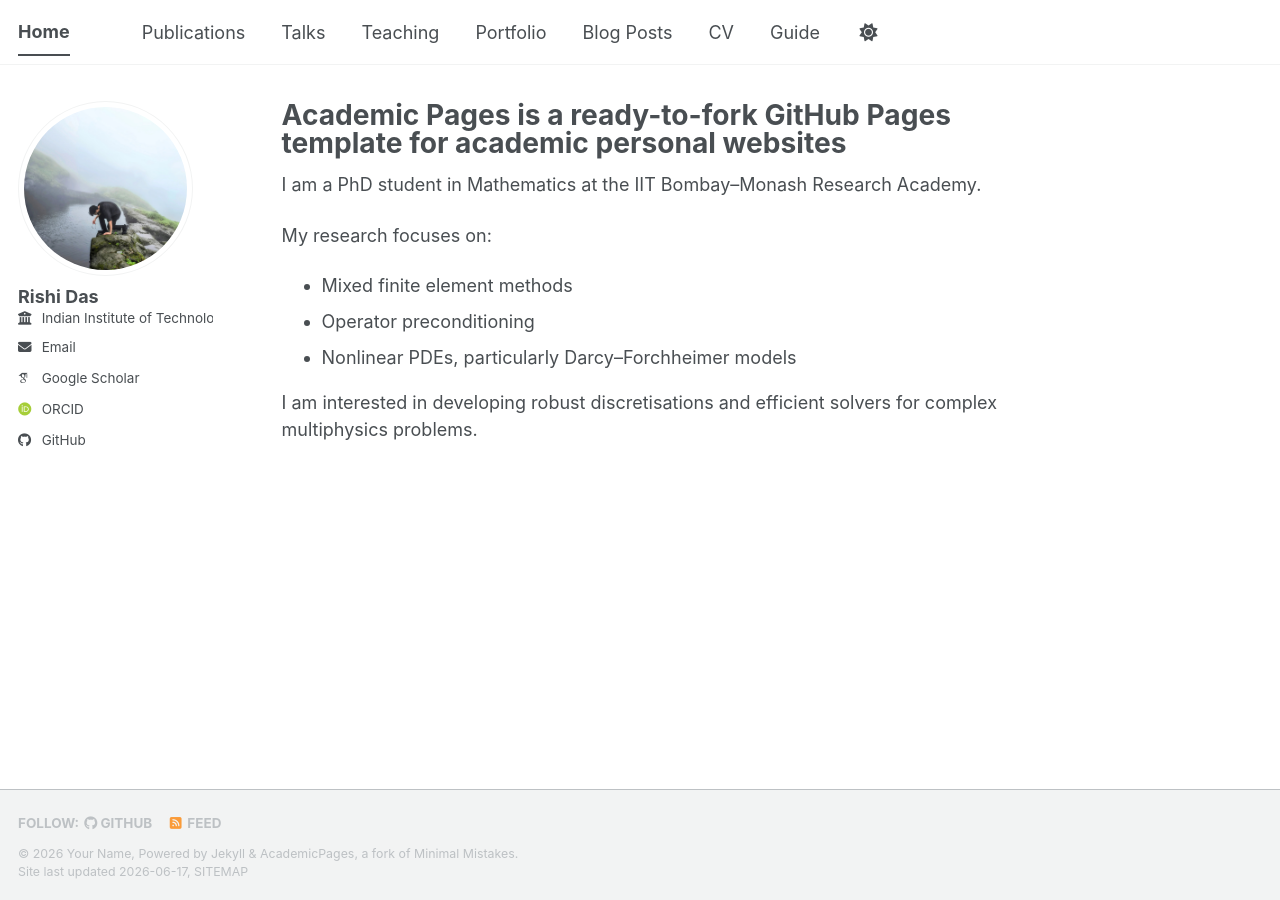
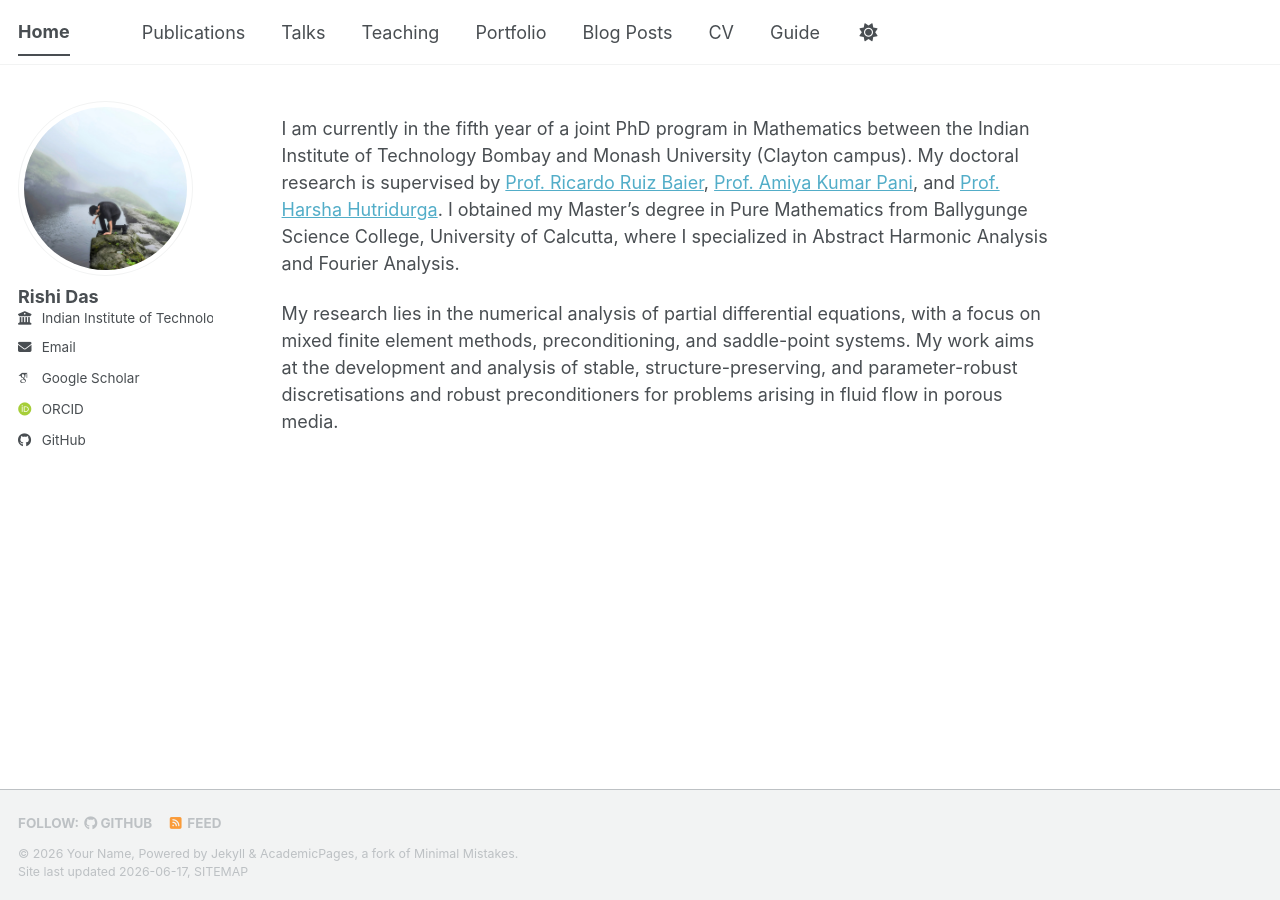
Before and after one commit to rishidas-04/rishidas-04.github.io, a Jekyll site: the page built from _pages/about.md, in a window 1280 px wide. Built offline with Jekyll 4.4.1, drawn with Linux system fonts in a browser that asks for light colours; some web fonts are replaced; a script bundle is joined from its source files by our own code; library files that are not in the unit come from our copies.

Commit message:
Revise about page content and title
Updated the title and expanded the research description for clarity.

```diff
--- a/_pages/about.md
+++ b/_pages/about.md
@@ -1,16 +1,11 @@
 ---
 permalink: /
-title: "Academic Pages is a ready-to-fork GitHub Pages template for academic personal websites"
+title: ""
 author_profile: true
 redirect_from:
   - /about/
   - /about.html
 ---
-I am a PhD student in Mathematics at the IIT Bombay–Monash Research Academy.
+I am currently in the fifth year of a joint PhD program in Mathematics between the Indian Institute of Technology Bombay and Monash University (Clayton campus). My doctoral research is supervised by [Prof. Ricardo Ruiz Baier](https://ruizbaier.github.io/), [Prof. Amiya Kumar Pani](https://www.bits-pilani.ac.in/goa/amiya-kumar-pani), and [Prof. Harsha Hutridurga](https://hutridurga.wordpress.com/). I obtained my Master’s degree in Pure Mathematics from Ballygunge Science College, University of Calcutta, where I specialized in Abstract Harmonic Analysis and Fourier Analysis.
 
-My research focuses on:
-- Mixed finite element methods
-- Operator preconditioning
-- Nonlinear PDEs, particularly Darcy–Forchheimer models
-
-I am interested in developing robust discretisations and efficient solvers for complex multiphysics problems.
+My research lies in the numerical analysis of partial differential equations, with a focus on mixed finite element methods, preconditioning, and saddle-point systems. My work aims at the development and analysis of stable, structure-preserving, and parameter-robust discretisations and robust preconditioners for problems arising in fluid flow in porous media.
```
